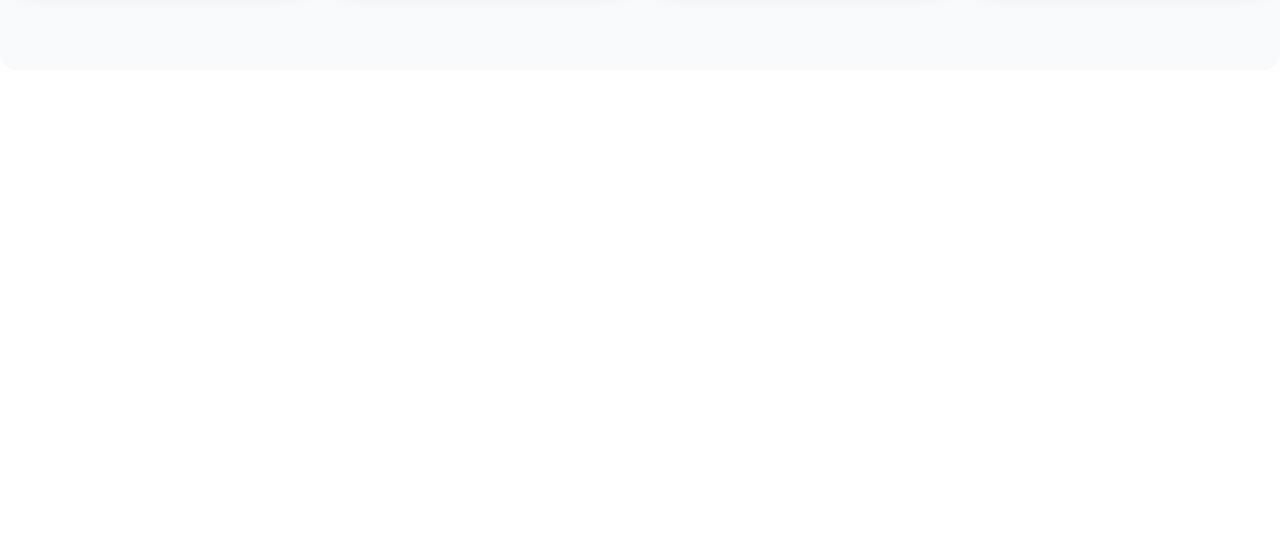
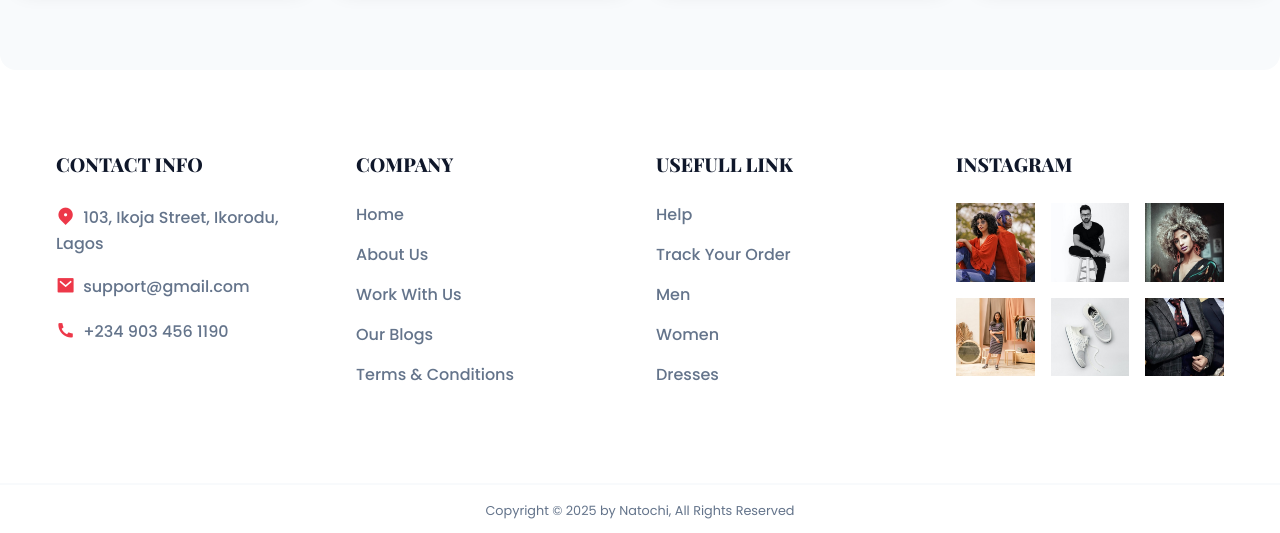
Before and after one commit to DaniTechdev/Full-Stack-Ecommerce-app-MERN-, a React (Vite) app in the folder frontend/: page / in a window 1280 px wide. Shown: the part 4155-4688 px from the top of the page. Before the commit the page ends 4225 px from the top, so only its background shows below. Built offline with nearby package versions, Linux system fonts and the light colour scheme.

Commit message:
done wih the footer Component section

```diff
--- a/frontend/src/App.jsx
+++ b/frontend/src/App.jsx
@@ -2,12 +2,14 @@
 import "./App.css";
 import { Outlet } from "react-router-dom";
 import Navbar from "./components/Navbar";
+import Footer from "./components/Footer";
 
 function App() {
   return (
     <>
       <Navbar />
       <Outlet />
+      <Footer />
     </>
   );
 }
--- /dev/null
+++ b/frontend/src/components/Footer.jsx
@@ -0,0 +1,74 @@
+import React from "react";
+import instaImg1 from "../assets/instagram-1.jpg";
+import instaImg2 from "../assets/instagram-2.jpg";
+import instaImg3 from "../assets/instagram-3.jpg";
+import instaImg4 from "../assets/instagram-4.jpg";
+import instaImg5 from "../assets/instagram-5.jpg";
+import instaImg6 from "../assets/instagram-6.jpg";
+
+const Footer = () => {
+  return (
+    <>
+      <footer className="section__container footer__container">
+        <div className="footer__col">
+          <h4>CONTACT INFO</h4>
+          <p>
+            <span>
+              {" "}
+              <i className="ri-map-pin-2-fill"></i>
+            </span>
+            103, Ikoja Street, Ikorodu, Lagos
+          </p>
+          <p>
+            <span>
+              <i className="ri-mail-fill"></i>
+            </span>
+            support@gmail.com
+          </p>
+          <p>
+            <span>
+              <i className="ri-phone-fill"></i>
+            </span>
+            +234 903 456 1190
+          </p>
+        </div>
+
+        <div className="footer__col">
+          <h4>COMPANY</h4>
+          <a href="/">Home</a>
+          <a href="/">About Us</a>
+          <a href="/">Work With Us</a>
+          <a href="/">Our Blogs</a>
+          <a href="/">Terms & Conditions </a>
+        </div>
+
+        <div className="footer__col">
+          <h4>USEFULL LINK</h4>
+          <a href="/">Help</a>
+          <a href="/">Track Your Order</a>
+          <a href="/">Men</a>
+          <a href="/">Women </a>
+          <a href="/">Dresses </a>
+        </div>
+
+        <div className="footer__col">
+          <h4>INSTAGRAM</h4>
+          <div className="instagram__grid">
+            <img src={instaImg1} alt="" />
+            <img src={instaImg2} alt="" />
+            <img src={instaImg3} alt="" />
+            <img src={instaImg4} alt="" />
+            <img src={instaImg5} alt="" />
+            <img src={instaImg6} alt="" />
+          </div>
+        </div>
+      </footer>
+
+      <div className="footer__bar">
+        Copyright &copy; 2025 by Natochi, All Rights Reserved
+      </div>
+    </>
+  );
+};
+
+export default Footer;
```
